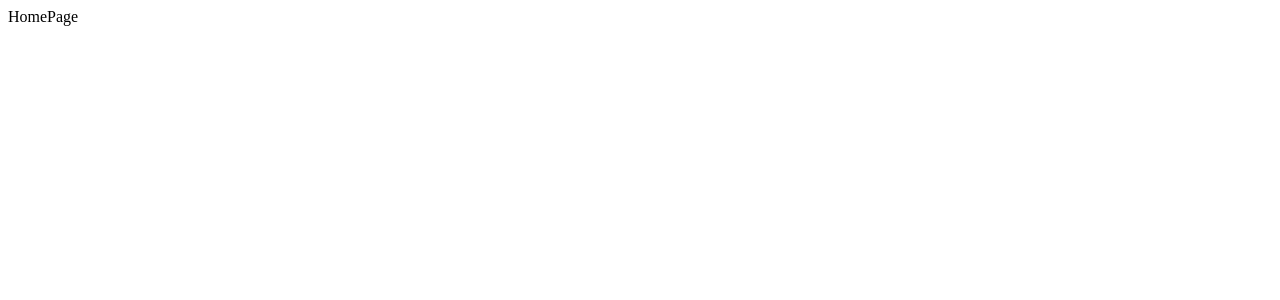
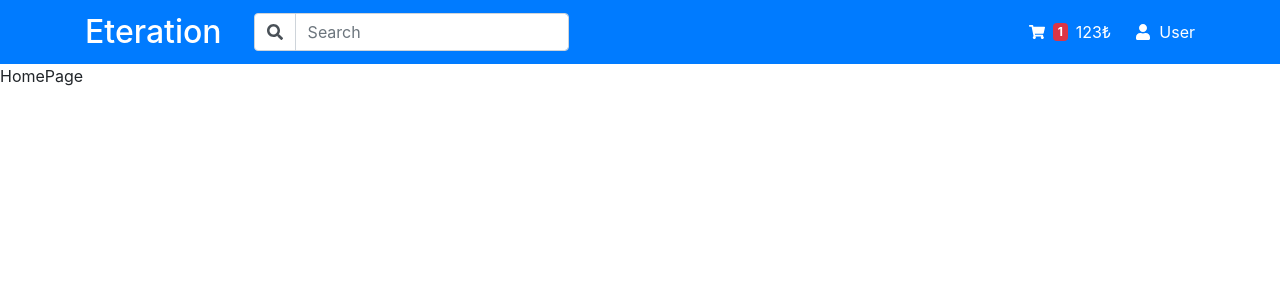
Before and after one commit to HarunSarii/auto-shop-react, a React (Create React App) app: page / in a window 1280 px wide. Shown: the top 300 px of the page. Built offline with nearby package versions, Linux system fonts and the light colour scheme.

Commit message:
feat: add navbar component

```diff
--- a/package.json
+++ b/package.json
@@ -8,6 +8,7 @@
     "@testing-library/user-event": "^13.5.0",
     "react": "^18.2.0",
     "react-dom": "^18.2.0",
+    "react-icons": "^4.10.1",
     "react-router-dom": "^6.15.0",
     "react-scripts": "5.0.1",
     "web-vitals": "^2.1.4"
--- a/public/index.html
+++ b/public/index.html
@@ -10,6 +10,8 @@
       content="Web site created using create-react-app"
     />
     <link rel="apple-touch-icon" href="%PUBLIC_URL%/logo192.png" />
+    <link rel="stylesheet" href="https://maxcdn.bootstrapcdn.com/bootstrap/4.5.2/css/bootstrap.min.css">
+
     <!--
       manifest.json provides metadata used when your web app is installed on a
       user's mobile device or desktop. See https://developers.google.com/web/fundamentals/web-app-manifest/
--- /dev/null
+++ b/src/components/Navbar.jsx
@@ -0,0 +1,43 @@
+import React from "react";
+import { FaSearch, FaShoppingCart, FaUser } from "react-icons/fa";
+import { Link } from "react-router-dom";
+
+const Navbar = () => {
+  return (
+    <nav className="navbar navbar-expand-lg navbar-dark bg-primary">
+      <div className="container">
+        <div className="d-flex align-items-center">
+          <Link to="/" className="navbar-brand">
+            <h2 className="mb-0">Eteration</h2>
+          </Link>
+          <div className="input-group ml-3">
+            <div className="input-group-prepend">
+              <span className="input-group-text bg-white">
+                <FaSearch />
+              </span>
+            </div>
+            <input
+              type="text"
+              className="form-control rounded-right"
+              placeholder="Search"
+              onChange={() => {}}
+            />
+          </div>
+        </div>
+        <div className="d-flex align-items-center ml-auto">
+          <div className="d-flex align-items-center text-white ">
+            <FaShoppingCart />
+            <span className="badge badge-danger ml-2">1</span>
+            <span className="ml-2">123₺</span>
+          </div>
+          <div className="d-flex align-items-center text-white pl-4">
+            <FaUser />
+            <span className="ml-2">User</span>
+          </div>
+        </div>
+      </div>
+    </nav>
+  );
+};
+
+export default Navbar;
--- a/src/index.js
+++ b/src/index.js
@@ -9,10 +9,19 @@ import {
 import App from "./App";
 import CarDetail from "./components/CarDetail";
 import HomePage from "./components/HomePage";
+import Navbar from "./components/Navbar";
 
 const router = createBrowserRouter(
   createRoutesFromElements(
-    <Route path="/" element={<App />}>
+    <Route
+      path="/"
+      element={
+        <div>
+          <Navbar />
+          <App />
+        </div>
+      }
+    >
       <Route path="/" element={<HomePage />} />
       <Route path="detail/:id" element={<CarDetail />} />
     </Route>
```
Also changed, not shown: 1 other file (tests, documents, lock files or other folders).
